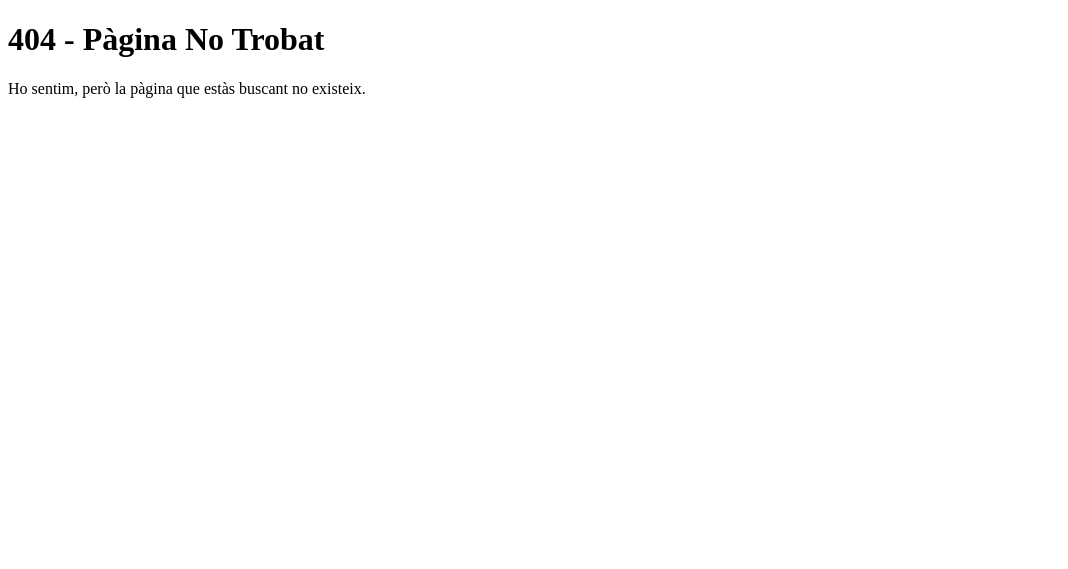
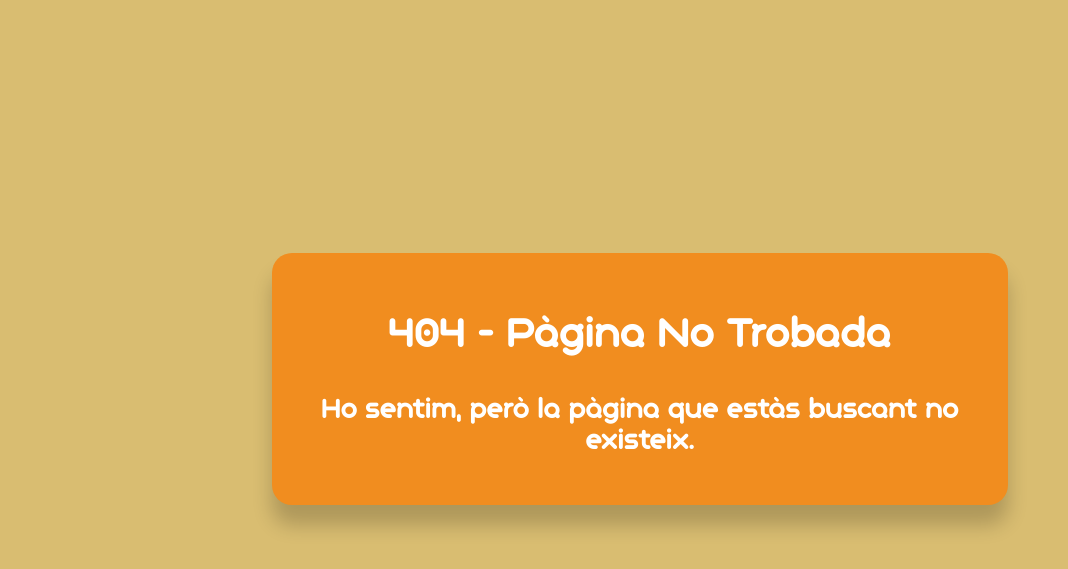
Before and after one commit to Erikpr04/AWS2_Project_BattleShip, a PHP site: page /404.php in a window 1280 px wide. Shown: the top 569 px of the page, without its empty margins (0-1068 px from the left). Run offline with PHP 8.4, Linux system fonts and the light colour scheme.

Commit message:
Update 404.php

```diff
--- a/404.php
+++ b/404.php
@@ -3,10 +3,13 @@
     <head>
         <meta charset="UTF-8">
         <meta name="viewport" content="width=device-width, initial-scale=1.0">
-    <title>Pàgina No Trobat</title>
+        <link rel="stylesheet" type="text/css" href="style.css">
+        <title>403 Forbidden</title>
     </head>
-<body>
-    <h1>404 - Pàgina No Trobat</h1>
+    <body class="bodyForbidden">
+        <div class="finalForbiScreen">
+            <h2>404 - Pàgina No Trobada</h2>
             <p>Ho sentim, però la pàgina que estàs buscant no existeix.</p>
+        </div>
     </body>
     </html>
```
Lines whose indentation alone changed are shown as unchanged.
